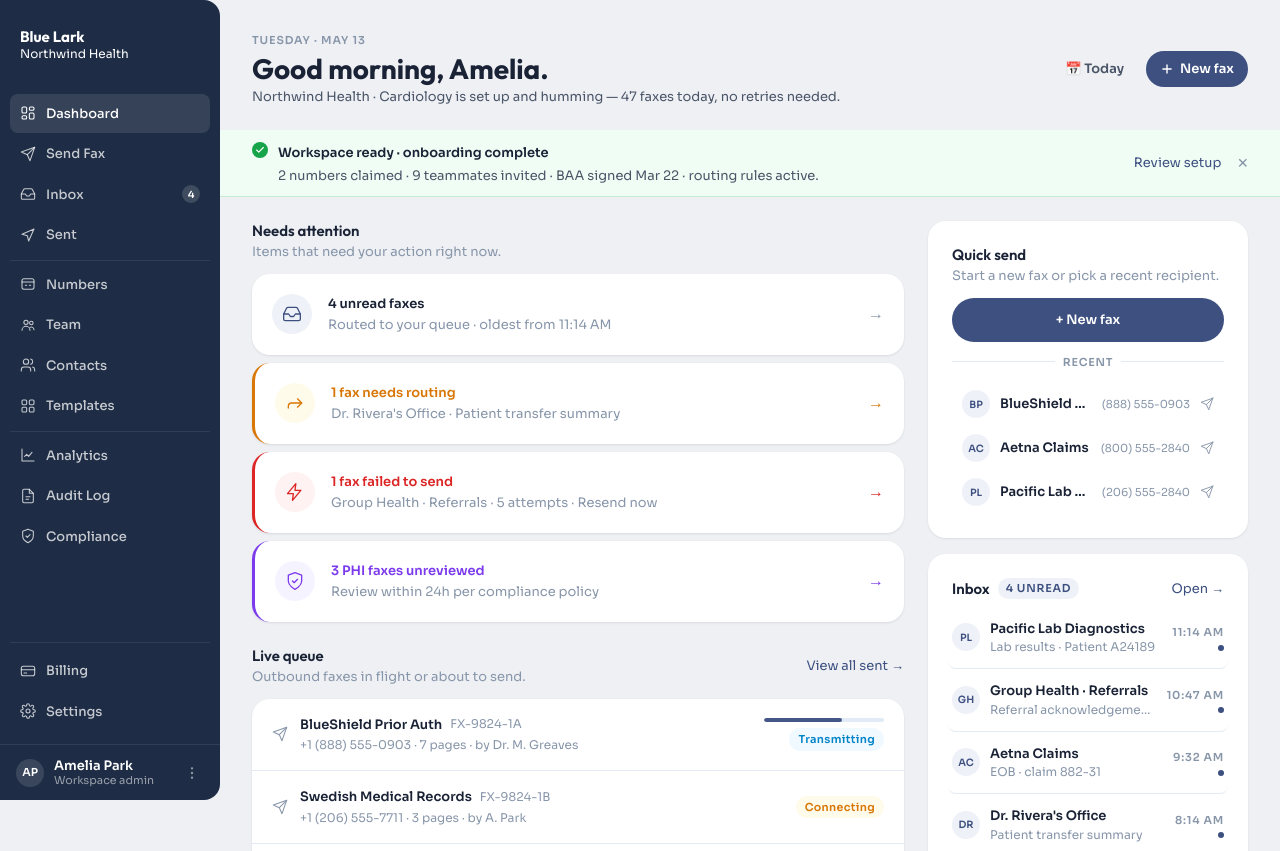
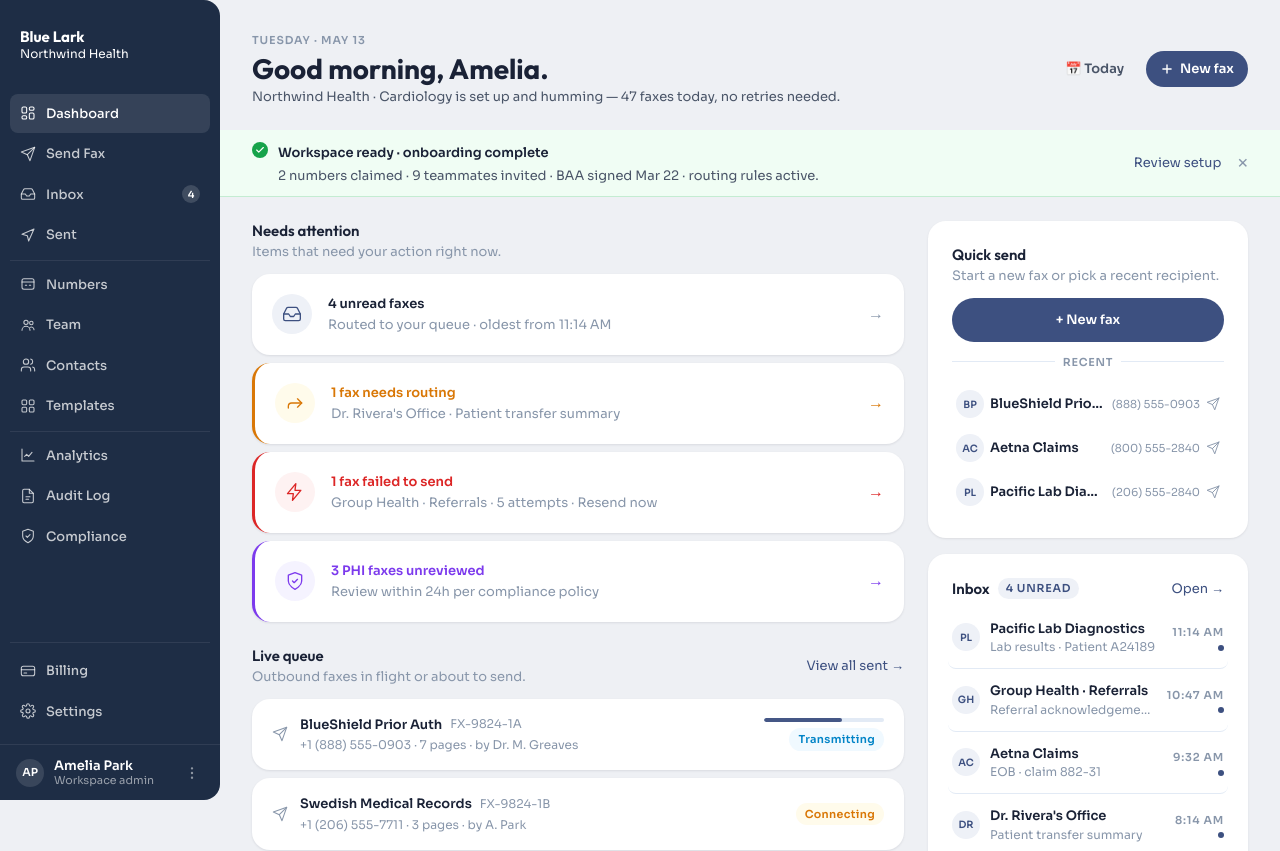
Before and after one commit to kschulze3142/design-prototype, a Next.js app: page /app/dashboard in a window 1280 px wide. Shown: the top 851 px of the page. Built offline with nearby package versions, Linux system fonts and the light colour scheme.

Commit message:
patch: recipient truncation, live queue bg, send fax bottom padding

```diff
--- a/app/app/dashboard/page.tsx
+++ b/app/app/dashboard/page.tsx
@@ -183,8 +183,8 @@ function RecentRecipientRow({ recipient }: { recipient: RecentRecipient }) {
       style={{
         display: 'flex',
         alignItems: 'center',
-        gap: 10,
-        padding: '8px 10px',
+        gap: 6,
+        padding: '8px 4px',
         borderRadius: 'var(--radius-md)',
         cursor: 'pointer',
         background: hovered ? 'var(--color-primary-subtle)' : 'transparent',
@@ -192,7 +192,7 @@ function RecentRecipientRow({ recipient }: { recipient: RecentRecipient }) {
       }}
     >
       <Avatar initials={recipient.initials} size={28} />
-      <span className="text-body-strong" style={{ fontSize: 13, flex: 1, overflow: 'hidden', textOverflow: 'ellipsis', whiteSpace: 'nowrap', minWidth: 0 }}>{recipient.name}</span>
+      <span className="text-body-strong" style={{ fontSize: 13, flex: 1, minWidth: 0, overflow: 'hidden', textOverflow: 'ellipsis', whiteSpace: 'nowrap' }}>{recipient.name}</span>
       <span style={{ fontFamily: 'var(--font-mono)', fontSize: 11, color: 'var(--color-text-tertiary)', flexShrink: 0, whiteSpace: 'nowrap' }}>
         {recipient.number}
       </span>
@@ -414,14 +414,16 @@ export default function DashboardPage() {
               </Link>
             </div>
 
-            <Card noPadding style={{ marginTop: 12 }}>
+            <div style={{ marginTop: 12, display: 'flex', flexDirection: 'column', gap: 8 }}>
               {QUEUE_ITEMS.map((item, i) => (
                 <div key={item.id} style={{
                   padding: '16px 20px',
-                  borderBottom: i < QUEUE_ITEMS.length - 1 ? '1px solid var(--color-border)' : 'none',
                   display: 'flex',
                   alignItems: 'center',
                   gap: 12,
+                  background: 'var(--color-surface)',
+                  borderRadius: 'var(--radius-lg)',
+                  boxShadow: 'var(--shadow-card)',
                 }}>
                   <span style={{ color: 'var(--color-text-tertiary)', display: 'flex', flexShrink: 0 }}>
                     <I.Send size={16} />
@@ -454,7 +456,7 @@ export default function DashboardPage() {
                   </div>
                 </div>
               ))}
-            </Card>
+            </div>
           </div>
         </div>
 
--- a/app/app/send/page.tsx
+++ b/app/app/send/page.tsx
@@ -931,7 +931,7 @@ export default function SendPage() {
         ) : undefined}
       />
 
-      <div>
+      <div style={{ paddingBottom: 48 }}>
         <StepIndicator current={step} onBack={step === 1 ? () => setStep(0) : undefined} />
 
         {step === 0 && <StepCompose form={form} setForm={setForm} onNext={() => setStep(1)} />}
```
